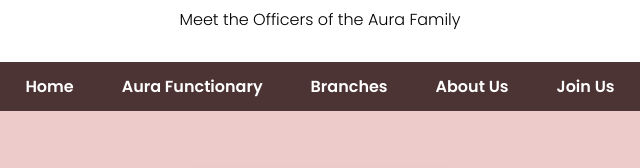
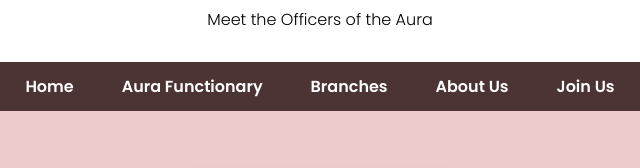
Before and after one commit to auramanagement/auramanagement, a plain HTML site: page Functionary.html in a window 1280 px wide. Shown: the part 210-378 px from the top of the page, 320-960 px from the left. Drawn offline with Linux system fonts and the light colour scheme.

Commit message:
Update Functionary.html

```diff
--- a/Functionary.html
+++ b/Functionary.html
@@ -227,7 +227,7 @@
   <header>
     <img src="Logo.png" alt="Aura Family Logo">
     <h2>Aura Functionary</h2>
-    <p>Meet the Officers of the Aura Family</p>
+    <p>Meet the Officers of the Aura </p>
 
     <!-- Toggle button -->
     <button class="menu-toggle" onclick="toggleMenu()">☰</button>
```
